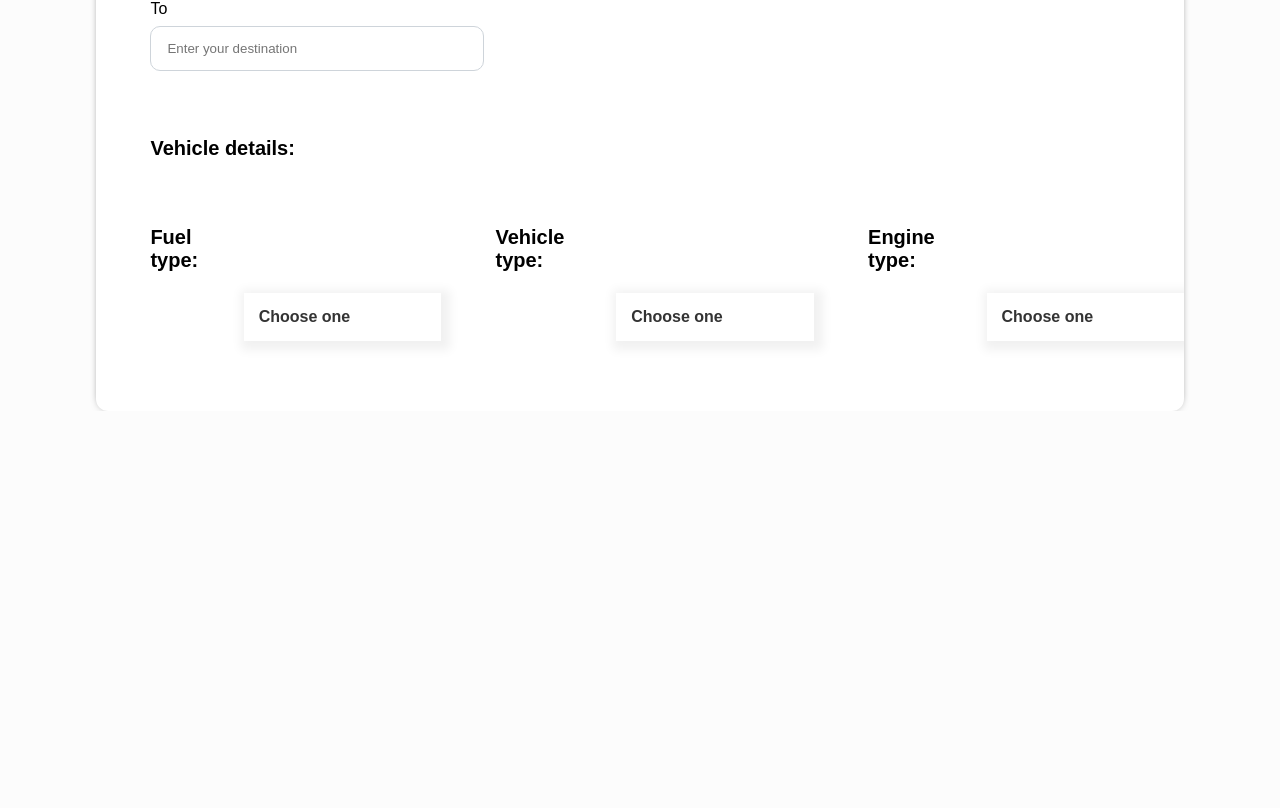
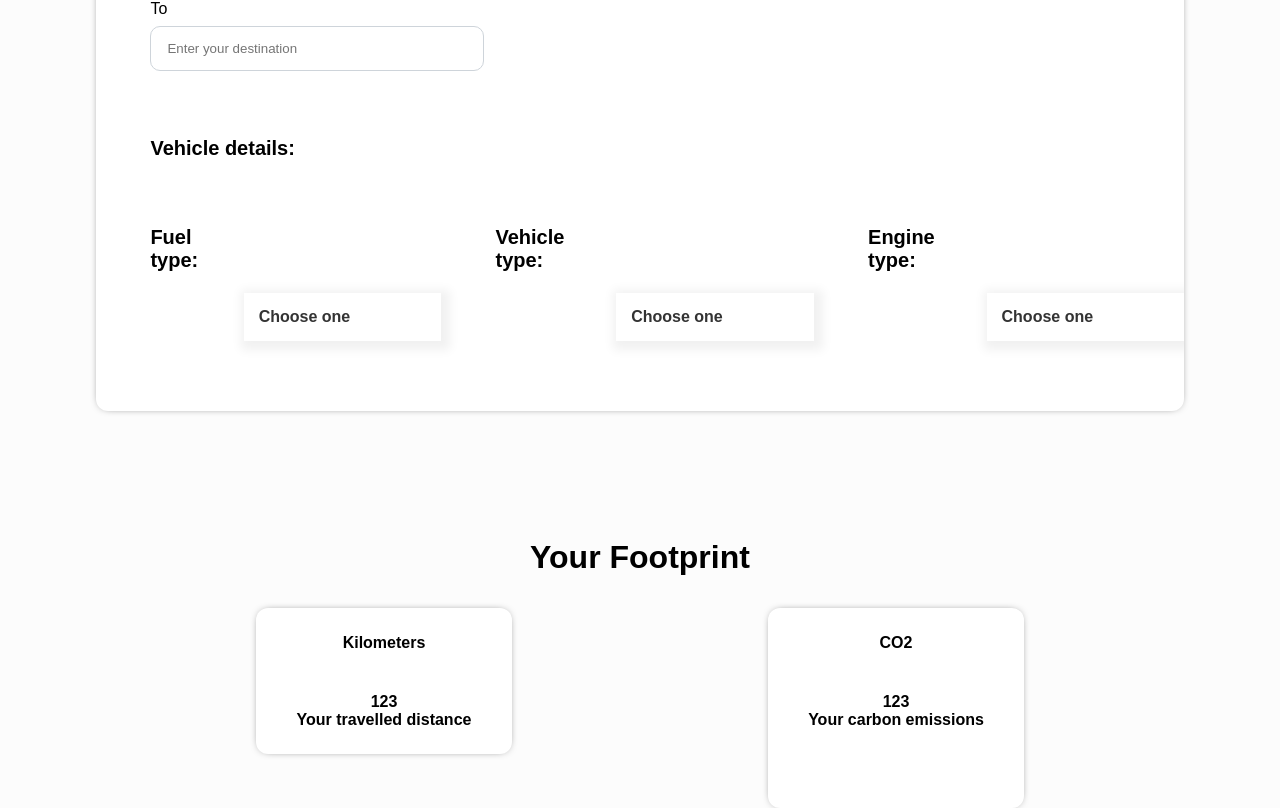
Before and after one commit to pinetoplabs/unmc-group-t-codebase, a React (Create React App) app: page / in a window 1280 px wide. Shown: the part 793-1601 px from the top of the page. Before the commit the page ends 1204 px from the top, so only its background shows below. Built offline with nearby package versions, Linux system fonts and the light colour scheme.

Commit message:
add frontend design for result

```diff
--- a/src/components/Home.js
+++ b/src/components/Home.js
@@ -6,6 +6,7 @@ import EngineType from "./EngineType";
 import VehicleType from "./VehicleType";
 import "./module.css";
 import "./navbar.css";
+import "./result.css";
 
 function clickMe() {
   alert("You clicked me");
@@ -81,6 +82,28 @@ export default function Home() {
           <button onClick={clickMe}>Calculate my emissions</button>
         </div>
       </div>
+
+      <div className="title2">
+        <h1>Your Footprint</h1>
+      </div>
+
+      <div className="displayRow">
+        <div className="cardContainer1">
+          <div className="cardTitle">
+            Kilometers
+            <div className="cardBody">123</div>
+            <div className="cardDescription">Your travelled distance</div>
+          </div>
+        </div>
+
+        <div className="cardContainer2">
+          <div className="cardTitle">
+            CO2
+            <div className="cardBody">123</div>
+            <div className="cardDescription">Your carbon emissions</div>
+          </div>
+        </div>
+      </div>
     </Fragment>
   );
 }
--- /dev/null
+++ b/src/components/result.css
@@ -0,0 +1,41 @@
+.title2 {
+  text-align: center;
+  padding-top: 10%;
+  margin: auto;
+}
+
+.cardTitle {
+  text-align: center;
+  padding: 10%;
+  font-weight: 700 !important;
+}
+
+.cardContainer1 {
+  min-width: 20%;
+  max-height: fit-content;
+  box-shadow: 0px 0px 10px -5px;
+  border-radius: 0.75rem !important;
+  margin-top: 2rem !important;
+  background-color: white;
+  margin-left: 20%;
+}
+
+.cardContainer2 {
+  min-width: 20%;
+  min-height: 200px;
+  box-shadow: 0px 0px 10px -5px;
+  border-radius: 0.75rem !important;
+  margin-top: 2rem !important;
+  flex-direction: column;
+  background-color: white;
+  margin-left: 20%;
+}
+
+.displayRow {
+  display: flex;
+  max-width: 200%;
+}
+
+.cardBody {
+  margin-top: 20%;
+}
```
